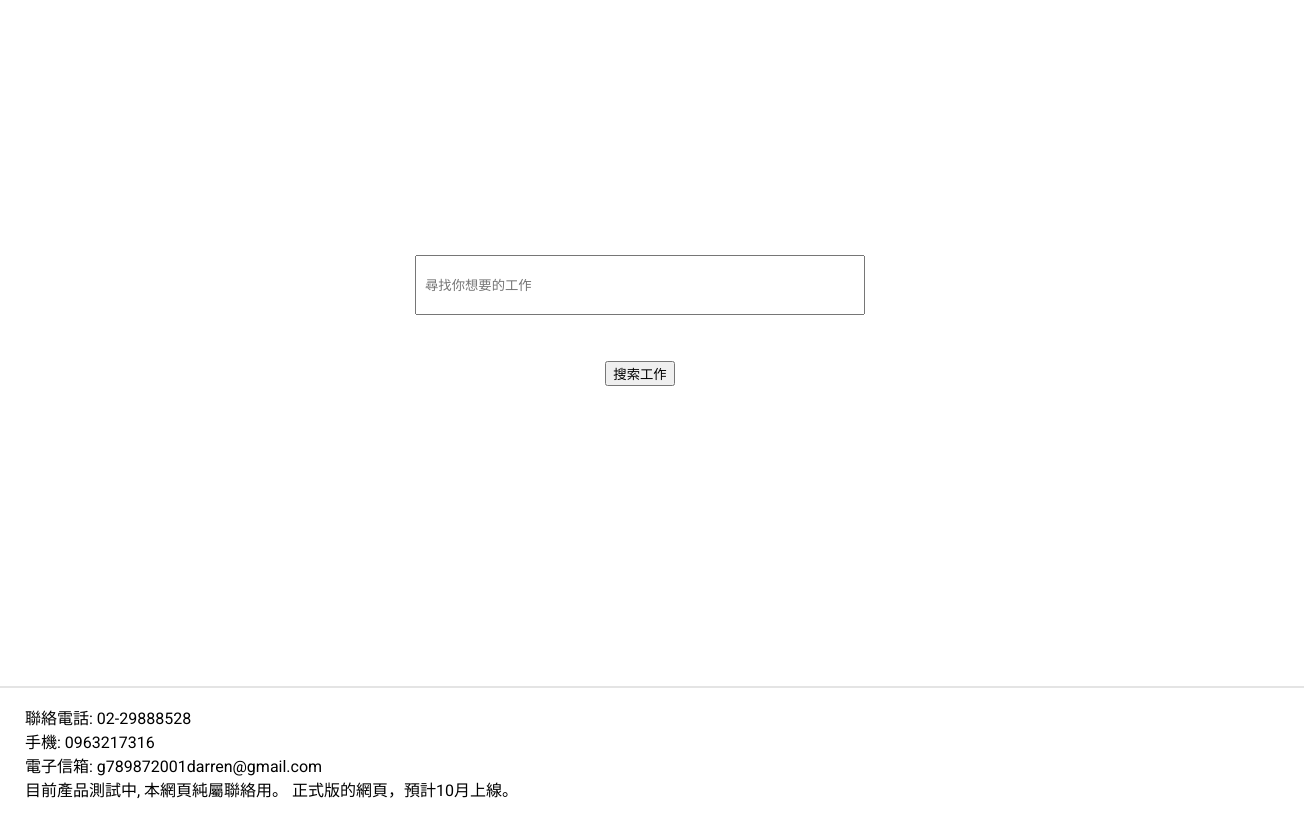
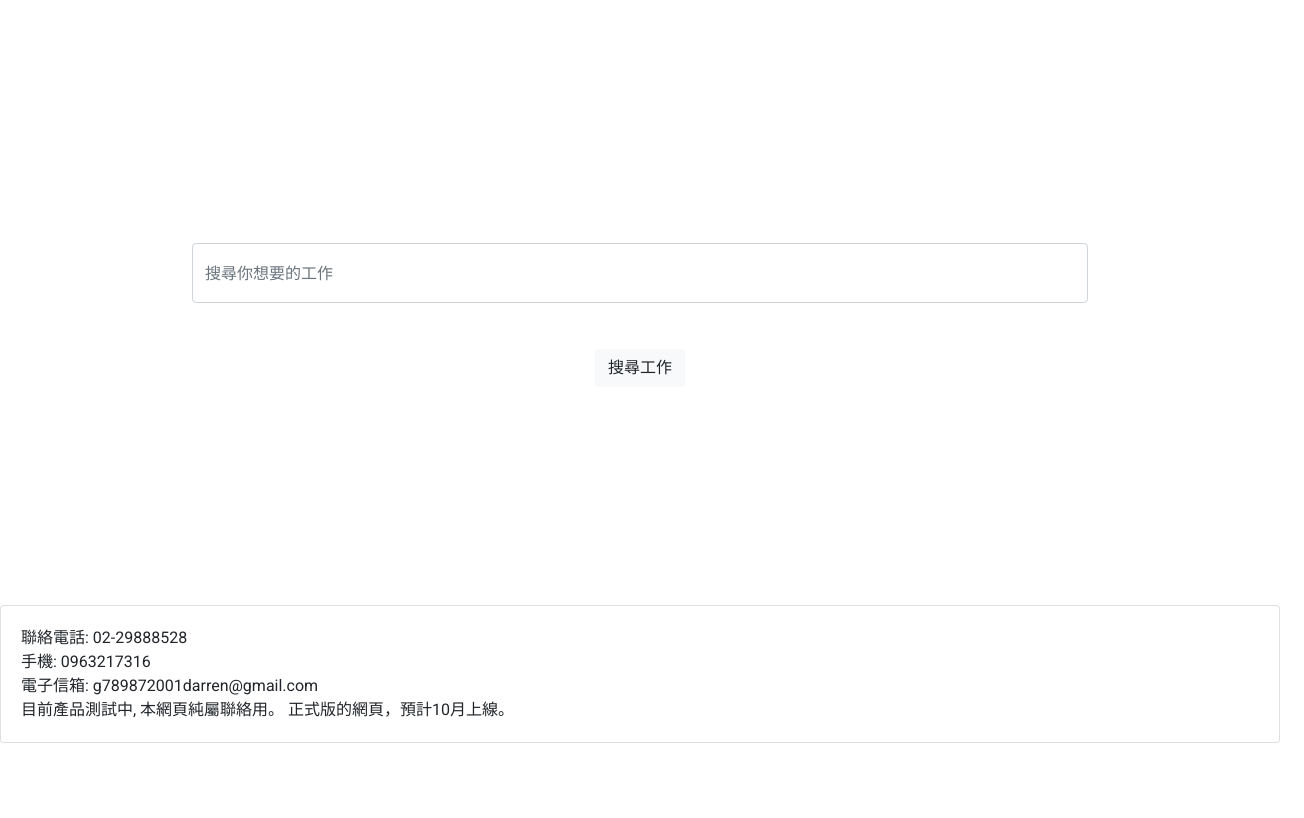
Before and after one commit to darrenyaoyao/JobsHomePage, a plain HTML site: page index.html in a window 1280 px wide. Shown: the part 57-875 px from the top of the page, 1304 px wide, since content can reach past the window. After the commit the page ends 800 px from the top, so only its background shows below. Drawn offline with nearby package versions, Linux system fonts and the light colour scheme.

Commit message:
bootstrap

```diff
--- a/index.html
+++ b/index.html
@@ -3,6 +3,12 @@
   <link
     href="https://fonts.googleapis.com/css?family=Roboto"
     rel="stylesheet"
+  />
+  <link
+    rel="stylesheet"
+    href="https://stackpath.bootstrapcdn.com/bootstrap/4.3.1/css/bootstrap.min.css"
+    integrity="sha384-ggOyR0iXCbMQv3Xipma34MD+dH/1fQ784/j6cY/iJTQUOhcWr7x9JvoRxT2MZw1T"
+    crossorigin="anonymous"
   />
   <style>
     /* BASIC STYLES */
@@ -56,6 +62,7 @@
     }
 
     #sign_in {
+      margin-top: 12;
       color: #fff;
     }
 
@@ -225,28 +232,31 @@
 
   <!-- FORM SEARCH -->
   <div class="form">
-    <form>
-      <label for="form-search"></label>
+    <div
+      class="input-group mb-3"
+      style="width: 70%; margin-left: auto; margin-right: auto"
+    >
       <input
+        style="height:60"
         type="text"
-        id="form-search"
-        style="height: 60"
-        placeholder="尋找你想要的工作"
+        class="form-control"
+        placeholder="搜尋你想要的工作"
+        aria-label="Username"
+        aria-describedby="basic-addon1"
       />
-    </form>
+    </div>
   </div>
 
-  <!-- BUTTONS -->
   <div class="buttons">
-    <input type="submit" value="搜索工作" id="google_search" />
+    <div style="text-align: center" role="group" aria-label="...">
+      <button type="button" class="btn btn-light">搜尋工作</button>
+    </div>
   </div>
 
   <!-- FOOTER -->
-  <footer style="padding-left: 24">
-    <ul class="footer-left">
-      <div>
-        聯絡電話: 02-29888528
-      </div>
+  <div style="position: absolute; bottom: 0; width: 100%" class="card">
+    <div class="card-body">
+      <div>聯絡電話: 02-29888528</div>
       <div>
         手機: 0963217316
       </div>
@@ -256,6 +266,6 @@
       <div>
         目前產品測試中, 本網頁純屬聯絡用。 正式版的網頁，預計10月上線。
       </div>
-    </ul>
-  </footer>
+    </div>
+  </div>
 </body>
```
